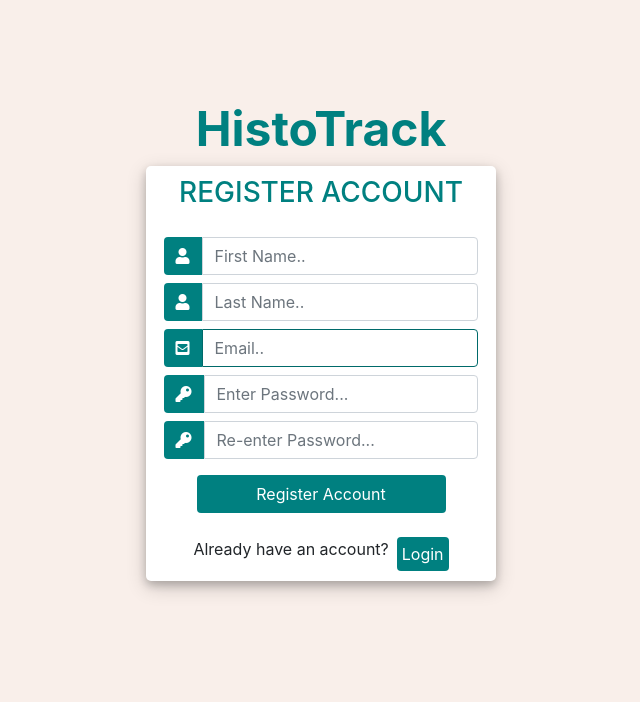
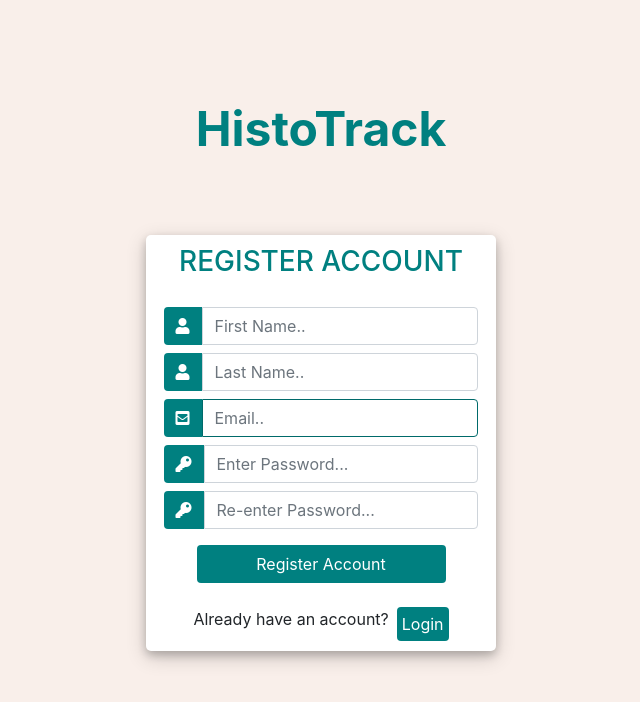
Before and after one commit to DragonizerX/CS3028-GroupAssignment-Kilo, a Django app: page /MCalendar/register/ in a window 1280 px wide. Shown: the top 702 px of the page, without its empty margins (319-959 px from the left). Run offline with Django 5.2, Linux system fonts and the light colour scheme; some libraries are stand-ins or nearby versions.

Commit message:
Fixed Bugs With New Merge

```diff
--- a/MHBook/MCalendar/templates/register.html
+++ b/MHBook/MCalendar/templates/register.html
@@ -11,6 +11,9 @@
 	<link rel="stylesheet" href="{% static 'global.css' %}">
 
 	<style>
+		html {
+			height:70%;
+		}
 	</style>
 
 </head>
```
Also changed, not shown: MHBook/db.sqlite3.
